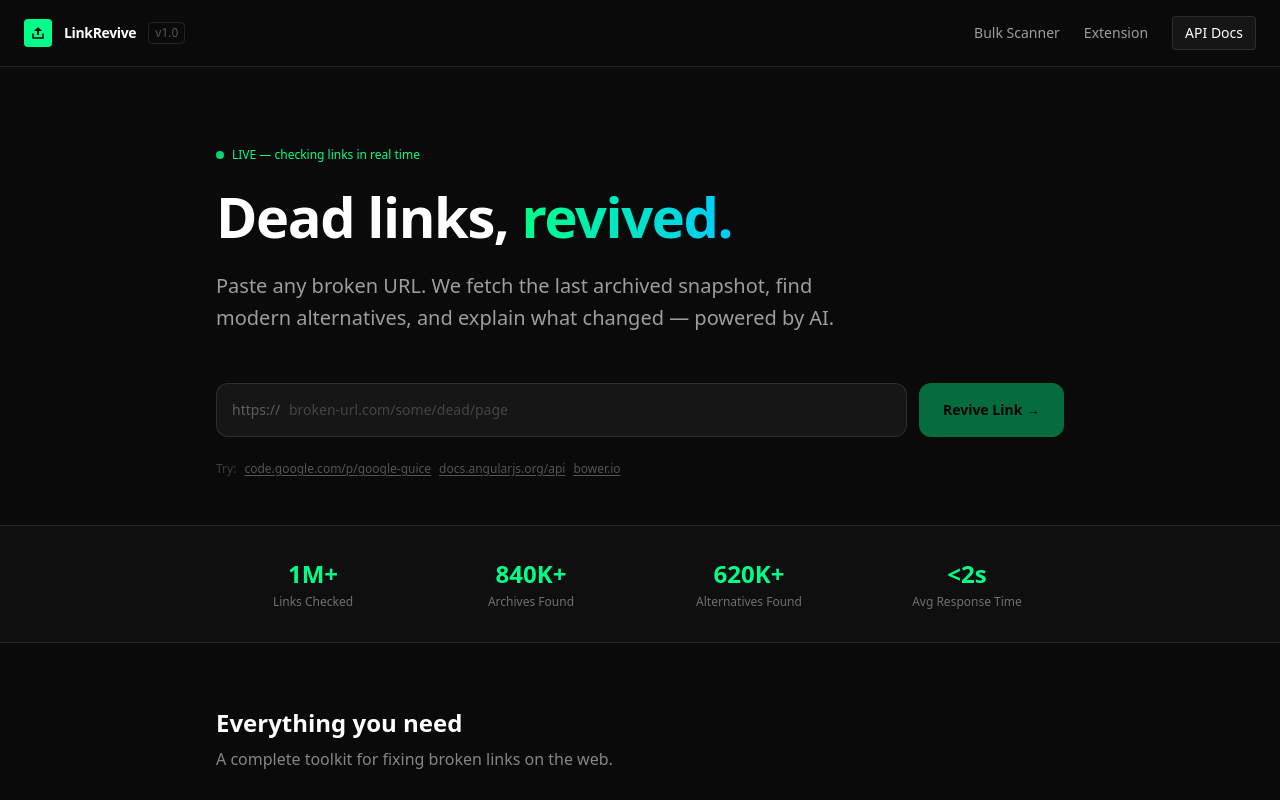
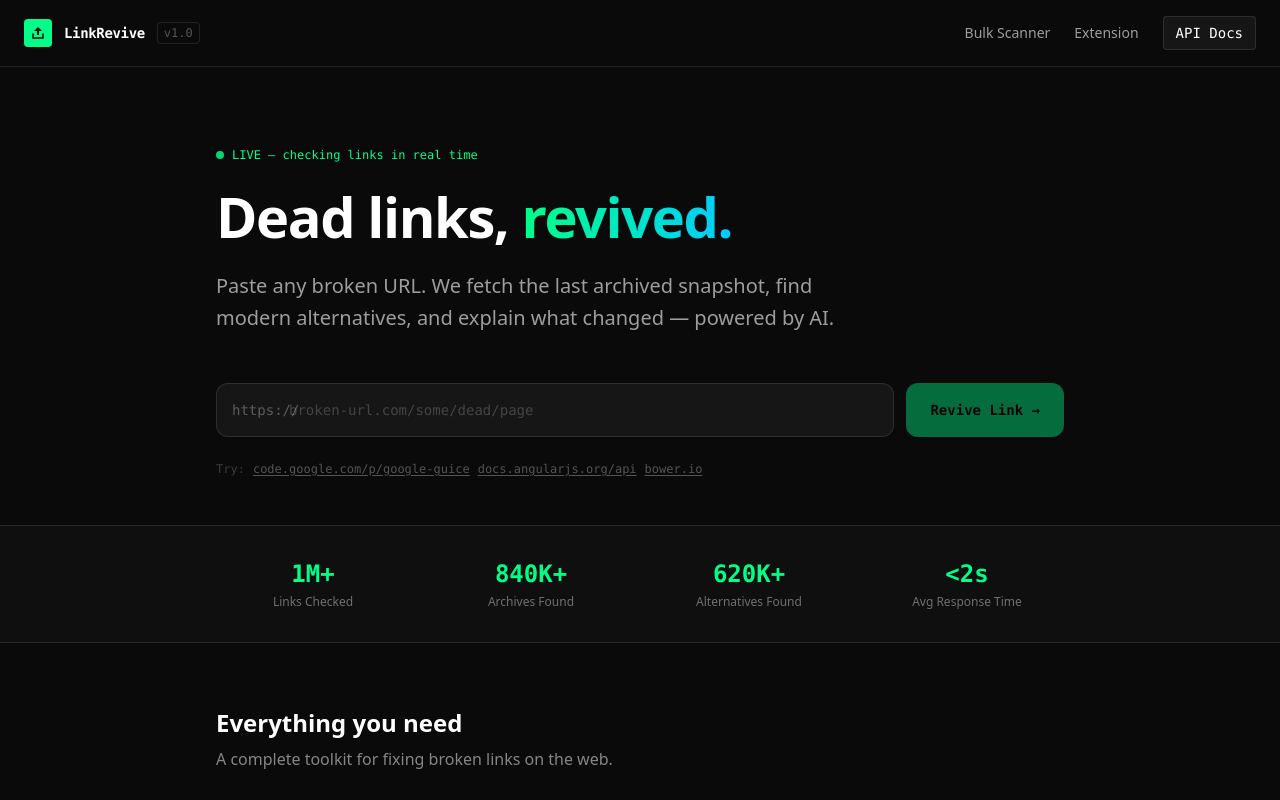
Before and after one commit to sivaangayarkanni/linkrevivor, a Next.js app in the folder frontend/: page / in a window 1280 px wide. Shown: the top 800 px of the page. Built offline with nearby package versions, Linux system fonts and the light colour scheme.

Commit message:
fix: add postcss.config.js and convert tailwind.config to .js — fixes missing styles

```diff
--- /dev/null
+++ b/frontend/postcss.config.js
@@ -0,0 +1,6 @@
+module.exports = {
+  plugins: {
+    tailwindcss: {},
+    autoprefixer: {},
+  },
+}
--- a/frontend/tailwind.config.ts
+++ b/frontend/tailwind.config.js
@@ -1,11 +1,12 @@
-import type { Config } from 'tailwindcss'
-
-const config: Config = {
-  content: ['./src/**/*.{ts,tsx}'],
+/** @type {import('tailwindcss').Config} */
+module.exports = {
+  content: [
+    './src/**/*.{js,ts,jsx,tsx,mdx}',
+  ],
   theme: {
     extend: {
       fontFamily: {
-        mono: ['var(--font-geist-mono)', 'Fira Code', 'Consolas', 'monospace'],
+        mono: ['Fira Code', 'Consolas', 'monospace'],
       },
       colors: {
         brand: {
@@ -20,5 +21,3 @@ const config: Config = {
   },
   plugins: [],
 }
-
-export default config
```
